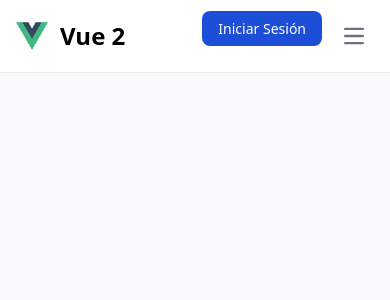
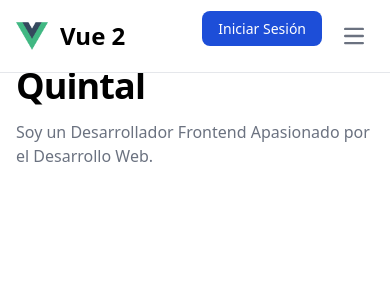
Before and after one commit to LeonelRosado2407/vue2-project-learn, a Vue app: page / in a window 390 px wide. Shown: the top 300 px of the page. Built offline with nearby package versions, Linux system fonts and the light colour scheme.

Commit message:
add online verification

```diff
--- a/src/components/layout/NavbarComponent.vue
+++ b/src/components/layout/NavbarComponent.vue
@@ -15,6 +15,10 @@
         >
         Cerrar Sesión
       </button>
+      </div>
+
+      <div v-if="!this.isOnline">
+        <span class="text-red-500">Offline</span>
       </div>
       <button data-collapse-toggle="navbar-sticky" type="button" class="inline-flex items-center p-2 w-10 h-10 justify-center text-sm text-gray-500 rounded-lg md:hidden hover:bg-gray-100 focus:outline-none focus:ring-2 focus:ring-gray-200 dark:text-gray-400 dark:hover:bg-gray-700 dark:focus:ring-gray-600" aria-controls="navbar-sticky" aria-expanded="false">
         <span class="sr-only">Open main menu</span>
@@ -55,7 +59,22 @@
     },
     data() {
       return  {
-            isAuth: UserLogged
+      isAuth: UserLogged,
+      isOnline: navigator.onLine
+      }
+    },
+    created() {
+      window.addEventListener('online', this.updateOnlineStatus);
+      window.addEventListener('offline', this.updateOnlineStatus);
+    },
+    beforeDestroy() {
+      window.removeEventListener('online', this.updateOnlineStatus);
+      window.removeEventListener('offline', this.updateOnlineStatus);
+    },
+    methods: {
+      updateOnlineStatus() {
+        console.log(window.navigator.onLine);
+        this.isOnline = window.navigator.onLine;
       }
     }
   }
--- a/src/views/HomeView.vue
+++ b/src/views/HomeView.vue
@@ -1,6 +1,30 @@
 <template>
   <LayoutComponent>
-    Hola desde el home
+    <section class="bg-white dark:bg-gray-900 h-[100%]">
+      <div class="grid max-w-screen-xl px-4 py-8 mx-auto lg:gap-8 xl:gap-0 lg:py-16 lg:grid-cols-12">
+        <div class="mr-auto place-self-center lg:col-span-7">
+          <h1
+            class="max-w-2xl mb-4 text-4xl font-extrabold tracking-tight leading-none md:text-5xl xl:text-6xl dark:text-white">
+            Noe Leonel Rosado Quintal
+          </h1>
+          <p class="max-w-2xl mb-6 font-light text-gray-500 lg:mb-8 md:text-lg lg:text-xl dark:text-gray-400">
+            Soy un Desarrollador Frontend Apasionado por el Desarrollo Web.
+          </p>
+          <a href="https://github.com/LeonelRosado2407"
+            class="inline-flex items-center justify-center px-5 py-3 mr-3 text-base font-medium text-center text-white rounded-lg bg-primary-700 hover:bg-primary-800 focus:ring-4 focus:ring-primary-300 dark:focus:ring-primary-900">
+            Github
+            <svg class="w-5 h-5 ml-2 -mr-1" fill="currentColor" viewBox="0 0 20 20" xmlns="http://www.w3.org/2000/svg">
+              <path fill-rule="evenodd"
+                d="M10.293 3.293a1 1 0 011.414 0l6 6a1 1 0 010 1.414l-6 6a1 1 0 01-1.414-1.414L14.586 11H3a1 1 0 110-2h11.586l-4.293-4.293a1 1 0 010-1.414z"
+                clip-rule="evenodd"></path>
+            </svg>
+          </a>
+        </div>
+        <div class="hidden lg:mt-0 lg:col-span-5 lg:flex">
+          <img src="https://flowbite.s3.amazonaws.com/blocks/marketing-ui/hero/phone-mockup.png" alt="mockup">
+        </div>
+      </div>
+    </section>
   </LayoutComponent>
 </template>
 
```
Lines whose indentation alone changed are shown as unchanged.
